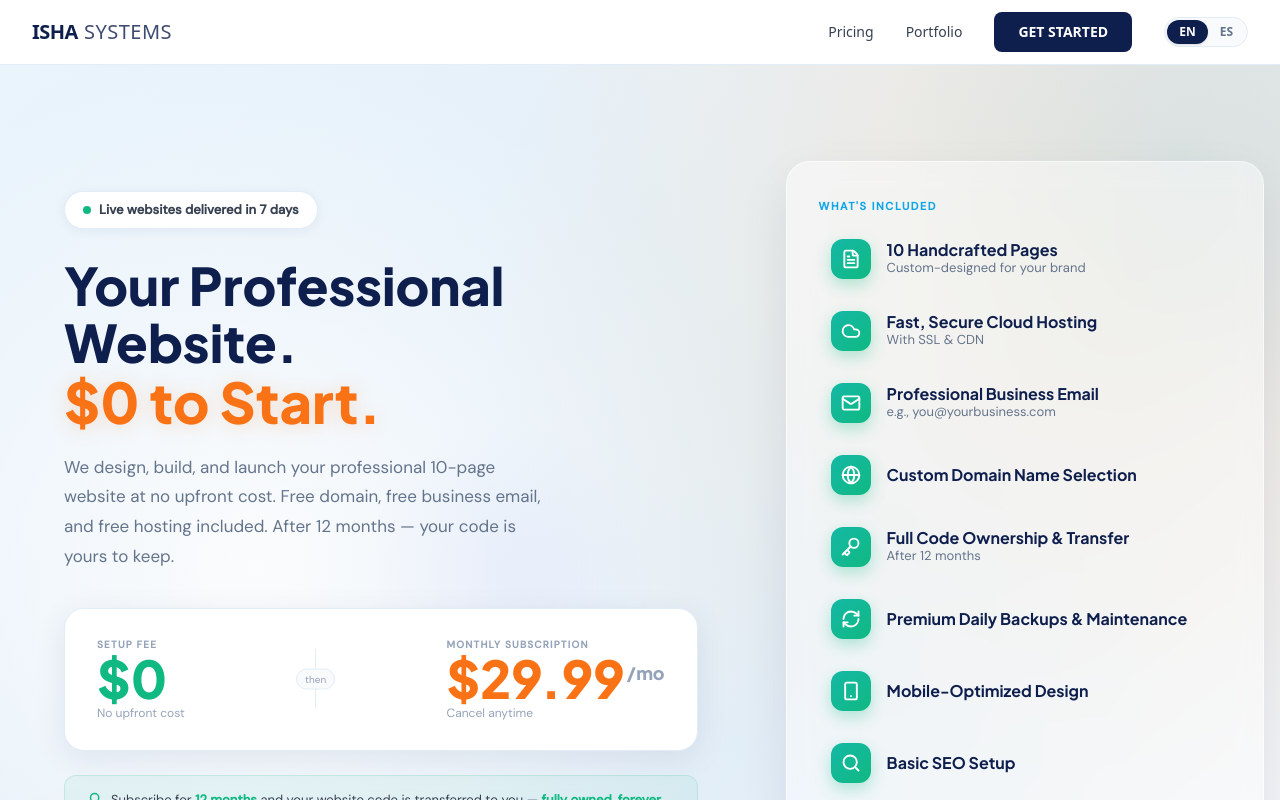
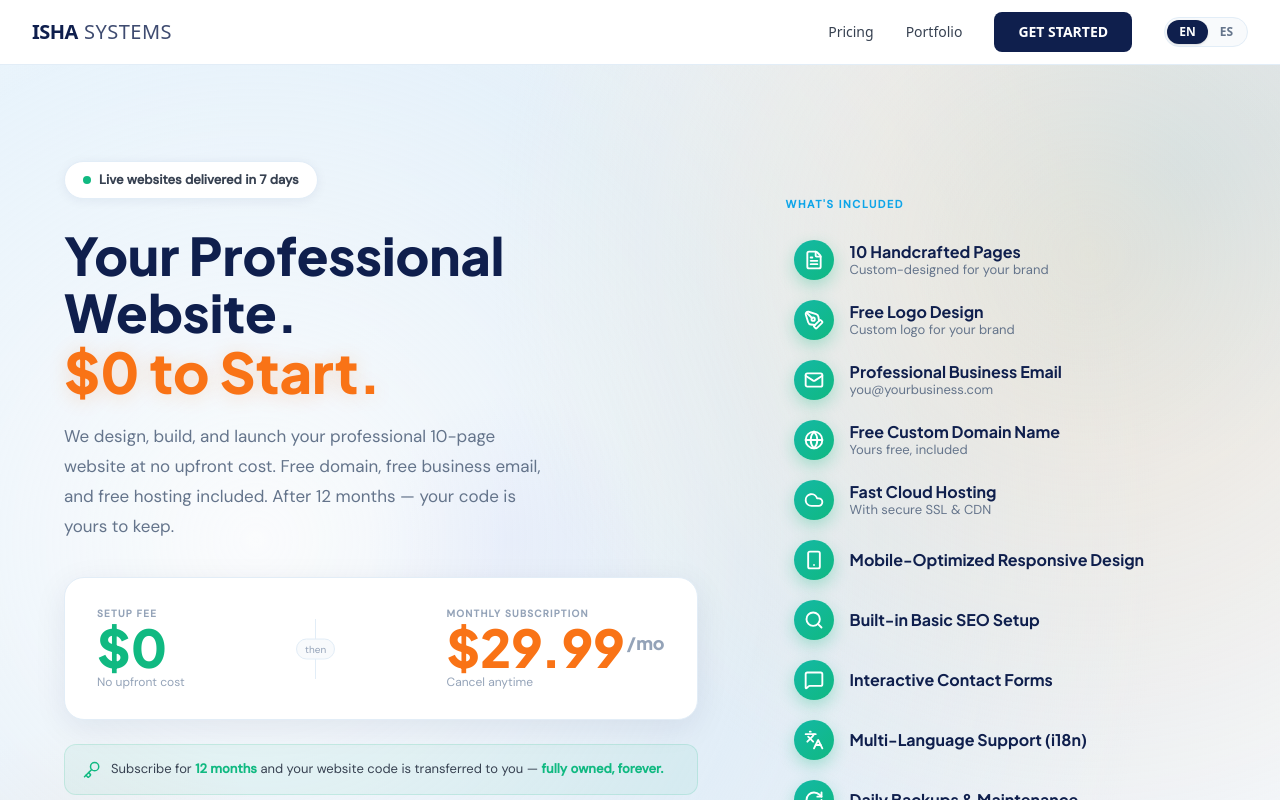
Before and after one commit to kalpeshtawde/ishasystems, a React (Vite) app: page / in a window 1280 px wide. Shown: the top 800 px of the page. Built offline with nearby package versions, Linux system fonts and the light colour scheme.

Commit message:
fixed to hero section

```diff
--- a/src/components/Footer.tsx
+++ b/src/components/Footer.tsx
@@ -19,9 +19,6 @@ export const Footer: React.FC = () => {
             {t.footer.managed}
           </div>
         </div>
-        <p className="pt-8 text-center text-[12px] text-slate-500 max-w-[700px] mx-auto leading-relaxed">
-          {t.footer.seoText}
-        </p>
         <div className="pt-8 flex flex-col md:flex-row justify-between items-center gap-4 text-xs">
           <div>&copy; {new Date().getFullYear()} Isha Systems. {t.footer.rights}</div>
           <div className="flex gap-6">
--- a/src/i18n.tsx
+++ b/src/i18n.tsx
@@ -46,15 +46,16 @@ export const translations = {
       heroChecklistLabel: "What's Included",
       heroChecklist: [
         { title: '10 Handcrafted Pages', sub: 'Custom-designed for your brand' },
-        { title: 'Fast, Secure Cloud Hosting', sub: 'With SSL & CDN' },
-        { title: 'Professional Business Email', sub: 'e.g., you@yourbusiness.com' },
-        { title: 'Custom Domain Name Selection', sub: '' },
-        { title: 'Full Code Ownership & Transfer', sub: 'After 12 months' },
-        { title: 'Premium Daily Backups & Maintenance', sub: '' },
-        { title: 'Mobile-Optimized Design', sub: '' },
-        { title: 'Basic SEO Setup', sub: '' },
-        { title: 'Contact Form Integration', sub: '' },
-        { title: 'Multi-Language Support', sub: '' },
+        { title: 'Free Logo Design', sub: 'Custom logo for your brand' },
+        { title: 'Professional Business Email', sub: 'you@yourbusiness.com' },
+        { title: 'Free Custom Domain Name', sub: 'Yours free, included' },
+        { title: 'Fast Cloud Hosting', sub: 'With secure SSL & CDN' },
+        { title: 'Mobile-Optimized Responsive Design', sub: '' },
+        { title: 'Built-in Basic SEO Setup', sub: '' },
+        { title: 'Interactive Contact Forms', sub: '' },
+        { title: 'Multi-Language Support (i18n)', sub: '' },
+        { title: 'Daily Backups & Maintenance', sub: '' },
+        { title: 'Full Code Ownership', sub: 'Kept forever after 12 months' },
       ],
       card1Title: '10 Handcrafted Pages',
       card1Desc: 'Custom-designed for your brand, built to convert visitors',
@@ -414,15 +415,16 @@ export const translations = {
       heroChecklistLabel: 'Lo Que Está Incluido',
       heroChecklist: [
         { title: '10 Páginas Hechas a Mano', sub: 'Diseñadas a medida para tu marca' },
-        { title: 'Alojamiento en la Nube Rápido y Seguro', sub: 'Con SSL y CDN' },
-        { title: 'Correo Empresarial Profesional', sub: 'ej., tu@tunegocio.com' },
-        { title: 'Selección de Nombre de Dominio', sub: '' },
-        { title: 'Propiedad y Transferencia del Código', sub: 'Después de 12 meses' },
+        { title: 'Diseño de Logo Gratis', sub: 'Logo personalizado para tu marca' },
+        { title: 'Correo Empresarial Profesional', sub: 'tu@tunegocio.com' },
+        { title: 'Nombre de Dominio Gratis', sub: 'Tuyo gratis, incluido' },
+        { title: 'Alojamiento en la Nube Rápido', sub: 'Con SSL y CDN seguros' },
+        { title: 'Diseño Responsivo Optimizado para Móviles', sub: '' },
+        { title: 'Configuración Básica de SEO Integrada', sub: '' },
+        { title: 'Formularios de Contacto Interactivos', sub: '' },
+        { title: 'Soporte Multi-Idioma (i18n)', sub: '' },
         { title: 'Copias de Seguridad y Mantenimiento Diarios', sub: '' },
-        { title: 'Diseño Optimizado para Móviles', sub: '' },
-        { title: 'Configuración Básica de SEO', sub: '' },
-        { title: 'Integración de Formulario de Contacto', sub: '' },
-        { title: 'Soporte Multi-Idioma', sub: '' },
+        { title: 'Propiedad Total del Código', sub: 'Tuyo para siempre tras 12 meses' },
       ],
       card1Title: '10 Páginas Hechas a Mano',
       card1Desc: 'Diseñadas a medida para tu marca, construidas para convertir visitantes',
--- a/src/pages/Home.tsx
+++ b/src/pages/Home.tsx
@@ -1,5 +1,5 @@
 import React from 'react';
-import { Mail, ArrowRight, Clock, CheckCircle2, Lock, Key, FileText, Cloud, Globe, RefreshCw, Smartphone, Search, MessageSquare, Languages } from 'lucide-react';
+import { Mail, ArrowRight, Clock, CheckCircle2, Lock, Key, FileText, Cloud, Globe, RefreshCw, Smartphone, Search, MessageSquare, Languages, PenTool } from 'lucide-react';
 import { useLanguage } from '../i18n';
 
 interface HomeProps {
@@ -236,17 +236,8 @@ export const Home: React.FC<HomeProps> = ({ setCurrentTab }) => {
               </div>
             </div>
 
-            {/* ── Right Column: Feature Checklist ── */}
+            {/* ── Right Column: Feature Checklist (sits directly on the hero mesh) ── */}
             <div style={{ paddingLeft: '40px' }}>
-              <div style={{
-                background: 'rgba(255,255,255,0.45)',
-                backdropFilter: 'blur(12px)',
-                WebkitBackdropFilter: 'blur(12px)',
-                border: '1px solid rgba(255,255,255,0.6)',
-                borderRadius: '24px',
-                padding: '36px 32px',
-                boxShadow: '0 20px 50px rgba(15,31,77,0.08)'
-              }}>
               <div style={{
                 fontFamily: 'DM Sans, sans-serif',
                 fontSize: '11px',
@@ -254,38 +245,19 @@ export const Home: React.FC<HomeProps> = ({ setCurrentTab }) => {
                 letterSpacing: '0.14em',
                 textTransform: 'uppercase',
                 color: '#0ea5e9',
-                  marginBottom: '8px'
+                marginBottom: '24px'
               }}>{t.home.heroChecklistLabel}</div>
 
-                <div style={{ display: 'flex', flexDirection: 'column' }}>
+              <div className="space-y-3">
                 {t.home.heroChecklist.map((item, idx) => {
-                    const Icon = [FileText, Cloud, Mail, Globe, Key, RefreshCw, Smartphone, Search, MessageSquare, Languages][idx];
+                  const Icon = [FileText, PenTool, Mail, Globe, Cloud, Smartphone, Search, MessageSquare, Languages, RefreshCw, Key][idx];
                   const { title, sub } = item;
                   return (
-                    <div
-                      key={title}
-                      style={{
-                        display: 'flex',
-                        alignItems: 'center',
-                        gap: '16px',
-                        padding: '16px 12px',
-                        borderRadius: '14px',
-                        cursor: 'default',
-                        transition: 'transform 0.25s ease, background 0.25s ease'
-                      }}
-                      onMouseEnter={(e) => {
-                        e.currentTarget.style.transform = 'translateX(6px)';
-                        e.currentTarget.style.background = 'rgba(255,255,255,0.7)';
-                      }}
-                      onMouseLeave={(e) => {
-                        e.currentTarget.style.transform = 'translateX(0)';
-                        e.currentTarget.style.background = 'transparent';
-                      }}
-                    >
+                    <div key={title} className="flex items-center gap-4 rounded-xl py-1 px-2 transition-all duration-300 ease-in-out hover:translate-x-1.5 hover:-translate-y-0.5 hover:bg-white/40 hover:shadow-sm">
                       <div style={{
                         width: '40px',
                         height: '40px',
-                        borderRadius: '12px',
+                        borderRadius: '50%',
                         flexShrink: 0,
                         display: 'flex',
                         alignItems: 'center',
@@ -304,7 +276,6 @@ export const Home: React.FC<HomeProps> = ({ setCurrentTab }) => {
                     </div>
                   );
                 })}
-                </div>
               </div>
             </div>
 
```
Lines whose indentation alone changed are shown as unchanged.
